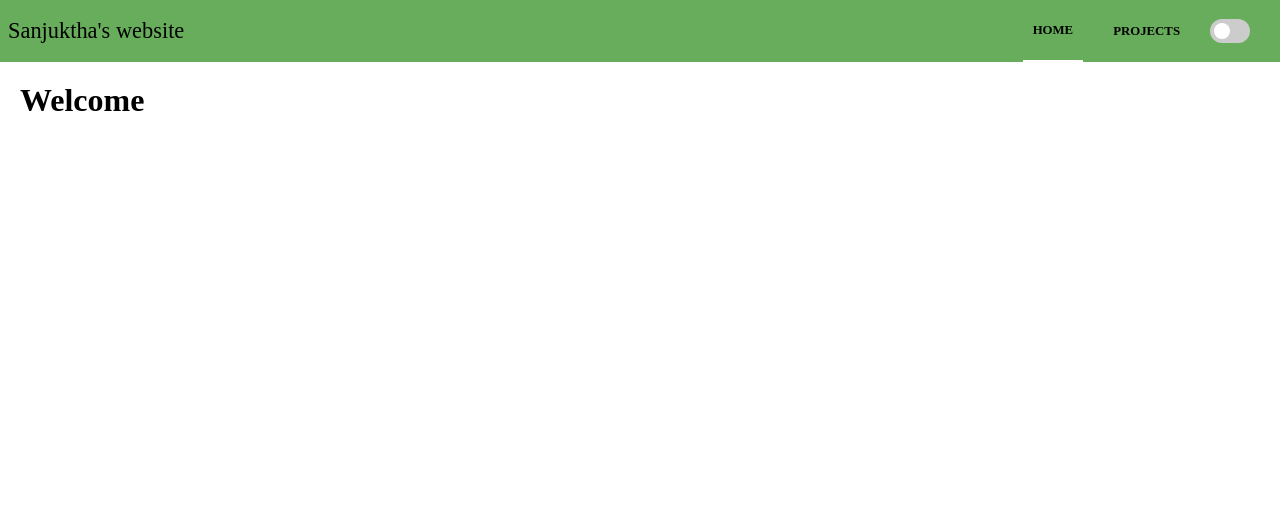
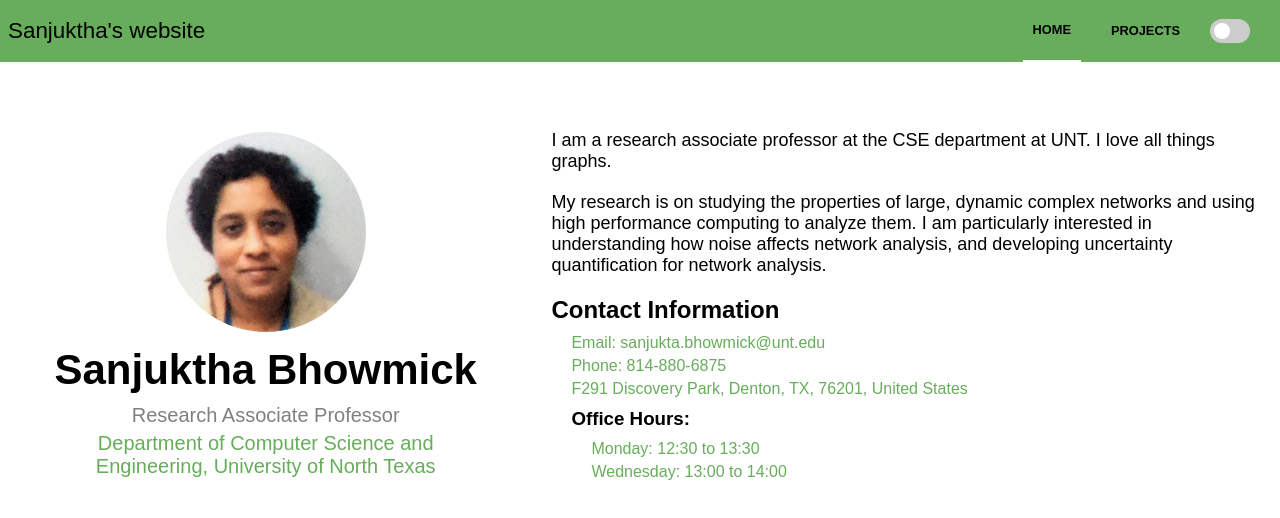
Before and after one commit to Kishan-Kumar-Zalavadia/Sanjukta_Bhowmick, an Angular app in the folder portfolio/: page / in a window 1280 px wide. Shown: the top 518 px of the page. Built offline with nearby package versions, Linux system fonts and the light colour scheme.

Commit message:
Added all the basic details from existing project

```diff
--- a/portfolio/src/app/_services/dark-mode.service.ts
+++ b/portfolio/src/app/_services/dark-mode.service.ts
@@ -11,13 +11,13 @@ export class DarkModeService {
   toggleDarkMode(): void {
     const root = document.documentElement;
     const isDarkMode =
-      root.style.getPropertyValue("--background-color") === "#000";
+      root.style.getPropertyValue('--background-color') === '#272935';
 
     if (isDarkMode) {
       root.style.setProperty("--background-color", "white");
       root.style.setProperty("--font-color", "black");
     } else {
-      root.style.setProperty("--background-color", "#000");
+      root.style.setProperty('--background-color', '#272935');
       root.style.setProperty("--font-color", "white");
     }
   }
--- a/portfolio/src/app/home/home.component.html
+++ b/portfolio/src/app/home/home.component.html
@@ -1 +1,56 @@
-<h1> Welcome </h1>
+<div class="profile-container">
+  <div class="left-half">
+    <div class="left-container">
+      <div class="profile-image">
+        <img src="../../assets/images/profile.jpeg" alt="Your Name" />
+      </div>
+      <h2>Sanjuktha Bhowmick</h2>
+      <p>Research Associate Professor</p>
+      <p>
+        <a href="https://computerscience.engineering.unt.edu/"
+          >Department of Computer Science and Engineering, University of North
+          Texas</a
+        >
+      </p>
+    </div>
+  </div>
+
+  <div class="right-half">
+    <div class="right-container">
+      <div class="social-media-links">
+        <a href="https://www.linkedin.com/your-profile" target="_blank"
+          ><i class="fab fa-linkedin"></i
+        ></a>
+        <a href="https://twitter.com/your-profile" target="_blank"
+          ><i class="fab fa-twitter"></i
+        ></a>
+        <!-- Add more social media links as needed -->
+      </div>
+      <p class="description">
+        I am a research associate professor at the CSE department at UNT. I love
+        all things graphs.
+      </p>
+      <p class="description">
+        My research is on studying the properties of large, dynamic complex
+        networks and using high performance computing to analyze them. I am
+        particularly interested in understanding how noise affects network
+        analysis, and developing uncertainty quantification for network
+        analysis.
+      </p>
+      <div class="contact-information">
+        <h2 class="contact-heading">Contact Information</h2>
+        <ul class="contact">
+          <li>Email: sanjukta.bhowmick@unt.edu</li>
+          <li>Phone: 814-880-6875</li>
+          <li>F291 Discovery Park, Denton, TX, 76201, United States</li>
+
+          <h3 class="contact-heading">Office Hours:</h3>
+          <ul class="office-hoours">
+            <li>Monday: 12:30 to 13:30</li>
+            <li>Wednesday: 13:00 to 14:00</li>
+          </ul>
+        </ul>
+      </div>
+    </div>
+  </div>
+</div>
--- a/portfolio/src/app/home/home.component.scss
+++ b/portfolio/src/app/home/home.component.scss
@@ -1,5 +1,125 @@
-*{
-    padding: 20px 20px;
-    background-color: var(--background-color);
-    color: var(--font-color);
+.profile-container {
+  display: flex;
+  align-items: flex-start;
+  text-align: center;
+  color: var(--font-color);
+  background-color: var(--background-color);
+  min-height: 100vh;
+
+  .left-half {
+    flex: 1.5;
+    text-align: center;
+
+    .left-container {
+      padding: 70px 40px;
+    }
+
+    .profile-image img {
+      width: 200px;
+      height: 200px;
+      object-fit: cover;
+      border-radius: 50%;
+    }
+
+    h2 {
+      font-size: 42px;
+      margin: 10px 0;
+    }
+
+    p {
+      font-size: 20px;
+      margin: 5px 0;
+      color: gray;
+    }
+
+    a {
+      color: var(--main-color);
+    }
+  }
+
+  .right-half {
+    flex: 2;
+    text-align: left;
+    padding: 20px;
+
+    .social-media-links {
+      a {
+        text-decoration: none;
+        color: #0077b5; /* LinkedIn blue */
+        font-size: 24px;
+        margin: 0 10px;
+      }
+    }
+
+    .description {
+      font-size: 18px;
+      margin: 20px 0;
+    }
+
+    .contact-information {
+      font-size: 16px;
+      margin: 20px 0px;
+
+      .contact{
+        padding-left: 20px;
+      }
+
+      .contact-heading{
+        margin: 10px 0px;
+      }
+
+      ul {
+        list-style: none;
+        padding: 0;
+        margin: 0;
+        ul{
+            padding-left: 20px;
+        }
+        li {
+          margin-bottom: 5px;
+          color: var(--main-color);
+        }
+      }
+    }
+  }
+
+  // Media Query for smaller screens (e.g., mobile)
+  @media (max-width: 768px) {
+    flex-direction: column;
+
+    .left-half,
+    .right-half {
+      flex: 1;
+      text-align: center;
+      padding: 10px;
+
+      .profile-image img {
+        width: 150px;
+        border-radius: 50%;
+      }
+
+      h2 {
+        font-size: 20px;
+        margin: 10px 0;
+      }
+
+      p {
+        font-size: 14px;
+        margin: 5px 0;
+      }
+
+      .social-media-links a {
+        font-size: 20px;
+      }
+
+      .description {
+        font-size: 16px;
+        margin: 20px 0;
+      }
+
+      .contact-information {
+        font-size: 16px;
+      }
+    }
+  }
 }
--- a/portfolio/src/app/navbar/navbar.component.scss
+++ b/portfolio/src/app/navbar/navbar.component.scss
@@ -3,7 +3,7 @@ $menuBreakpoint: 768px;
 
 nav {
   align-items: center;
-  background-color: #67ad5b;
+  background-color: var(--main-color);
   ul {
     margin: 0;
     padding: 0;
--- a/portfolio/src/styles.scss
+++ b/portfolio/src/styles.scss
@@ -6,6 +6,7 @@
   // Static
   --light: white;
   --dark: black;
+  --main-color: #67ad5b
 }
 
 *{
@@ -14,4 +15,5 @@
   a{
     text-decoration: none
   }
+  font-family: sans-serif;
 }
```
